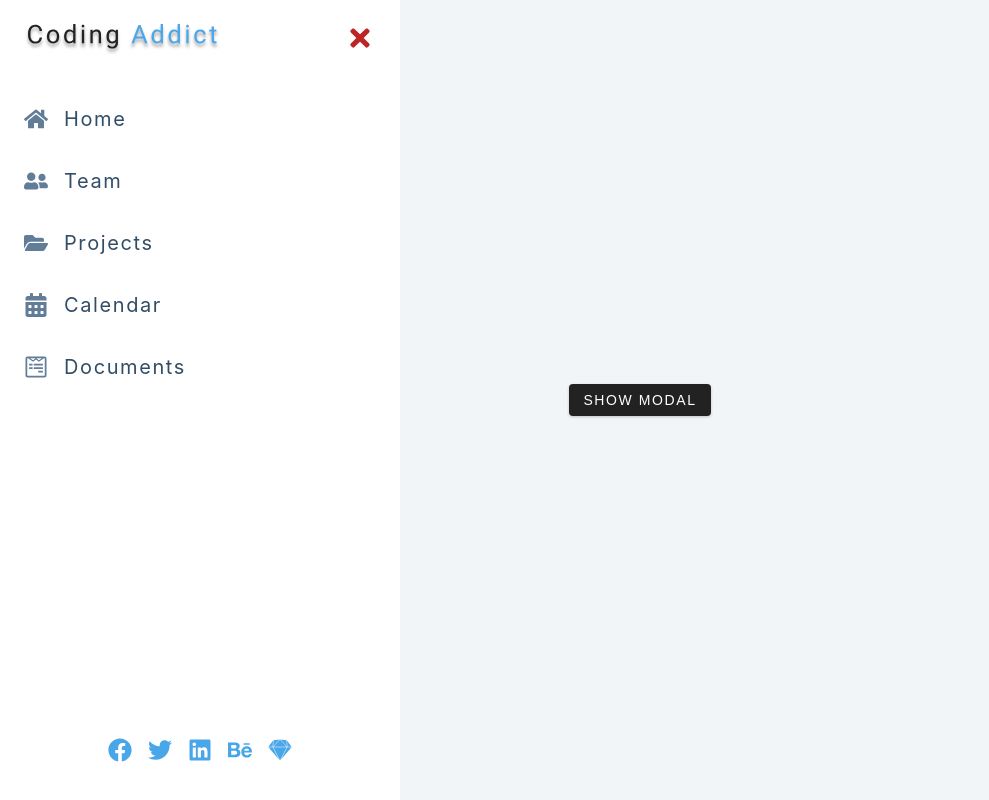
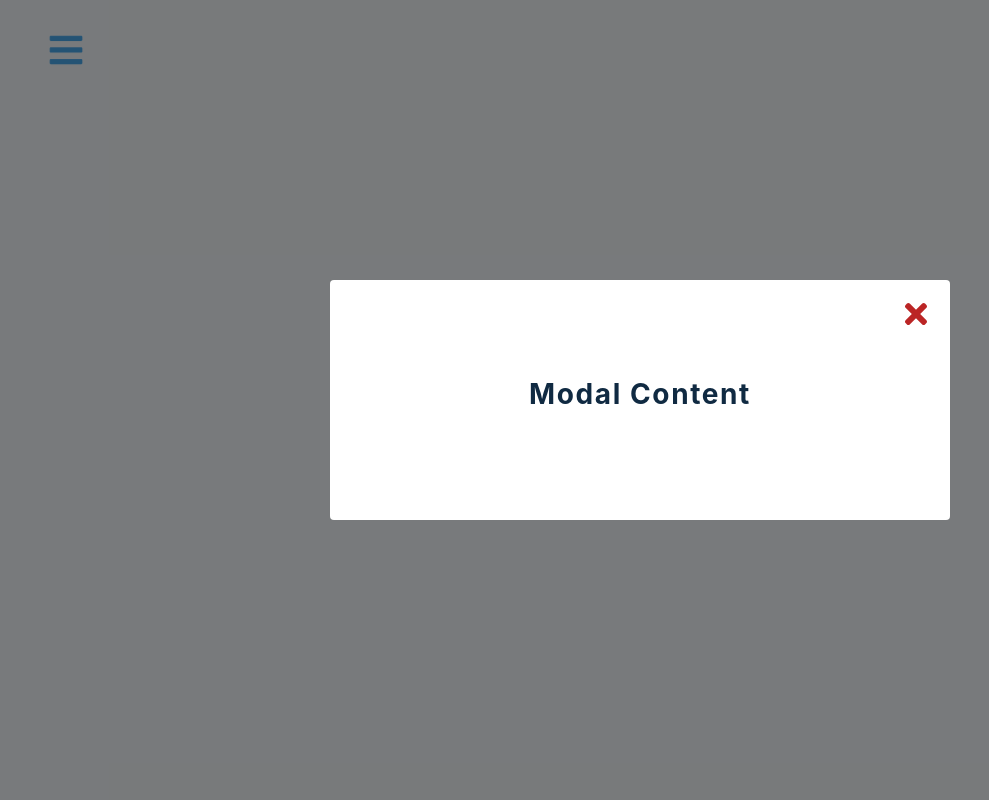
Before and after one commit to binarypsilocybin/12-sidebar-modal, a React (Create React App) app: page / in a window 1280 px wide. Both pictures are taken after a click on the button "SHOW MODAL". Shown: the whole page, without its empty margins (0-989 px from the left). Built offline with nearby package versions, Linux system fonts and the light colour scheme.

Commit message:
2 files modified

```diff
--- a/src/Modal.js
+++ b/src/Modal.js
@@ -1,17 +1,18 @@
 import React from 'react';
 import { FaTimes } from 'react-icons/fa';
 import { useGlobalContext } from './context';
+
 const Modal = () => {
   const { isModalOpen, closeModal } = useGlobalContext();
   return (
     <div
       className={`${
-        isModalOpen ? 'modal-overlay show-model' : 'modal-overlay'
+        isModalOpen ? 'modal-overlay show-modal' : 'modal-overlay'
       }`}
     >
       <div className="modal-container">
         <h3>modal content</h3>
-        <button className="close-modal-btn">
+        <button className="close-modal-btn" onClick={closeModal}>
           <FaTimes />
         </button>
       </div>
--- a/src/Sidebar.js
+++ b/src/Sidebar.js
@@ -2,13 +2,15 @@ import React from 'react';
 import logo from './logo.svg';
 import { FaTimes } from 'react-icons/fa';
 import { social, links } from './data';
+import { useGlobalContext } from './context';
 
 const Sidebar = () => {
+  const { isSideBarOpen, closeSidebar } = useGlobalContext();
   return (
-    <aside className={`sidebar show-sidebar`}>
+    <aside className={`${isSideBarOpen ? 'sidebar show-sidebar' : 'sidebar'}`}>
       <div className="sidebar-header">
         <img src={logo} className="logo" alt="coding addict" />
-        <button className="close-btn">
+        <button className="close-btn" onClick={closeSidebar}>
           <FaTimes />
         </button>
       </div>
```
